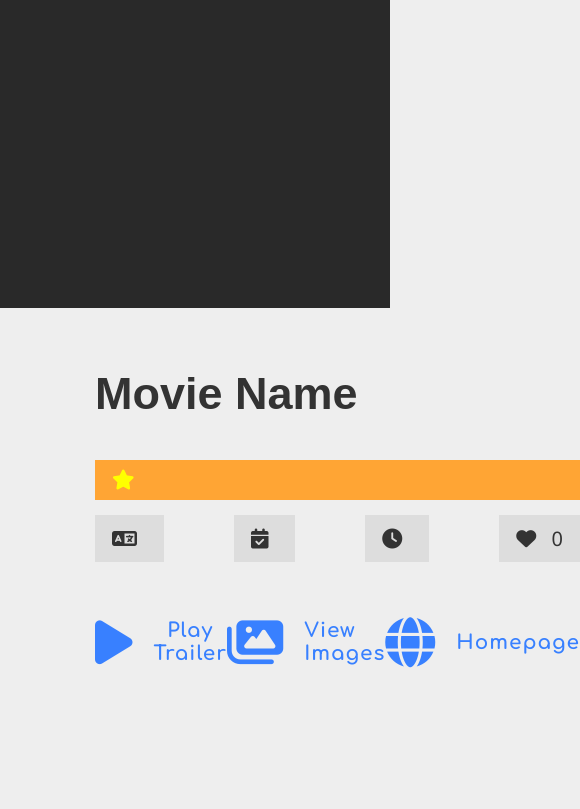
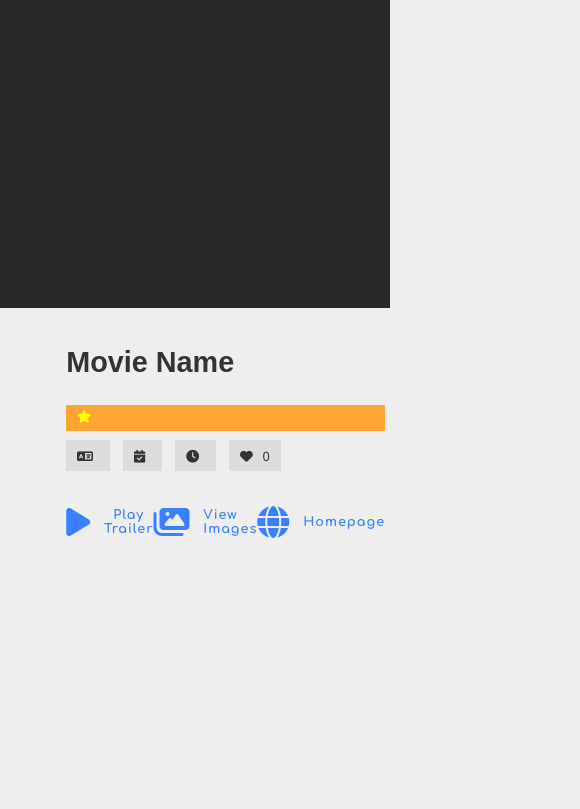
Before and after one commit to JagdishChopde20/Movie-Web, a website built with Parcel: page index.html in a window 390 px wide. Shown: the part 536-1345 px from the top of the page, 580 px wide, since content can reach past the window. Built offline with nearby package versions, Linux system fonts and the light colour scheme; no server answers; a web font is replaced by a local one.

Commit message:
media queries - breakpoints setup added.

```diff
--- a/index.html
+++ b/index.html
@@ -12,6 +12,7 @@
         href="https://fonts.googleapis.com/css2?family=Comfortaa:wght@300;400;500;600;700&family=Fahkwang:ital,wght@0,200;0,300;0,400;0,500;0,600;0,700;1,200;1,300;1,400;1,500;1,600;1,700&family=Great+Vibes&display=swap"
         rel="stylesheet">
     <script type="module" src="https://kit.fontawesome.com/3349b47671.js" crossorigin="anonymous"></script>
+    <link rel="stylesheet" href="https://cdnjs.cloudflare.com/ajax/libs/animate.css/4.1.1/animate.min.css" />
     <link rel="stylesheet" href="sass/main.scss">
     <script type="module" src="js/index.js"></script>
 </head>
@@ -49,7 +50,7 @@
         <section id="hero" class="hero">
             <div class="tagline">
                 <img class="img-movie-title">
-                <h1 id="tagline" class="tagline__text">LOADING...</h1>
+                <h1 id="tagline" class="tagline__text animate__animated animate__heartBeat">LOADING...</h1>
             </div>
         </section>
 
--- a/js/index.js
+++ b/js/index.js
@@ -140,6 +140,8 @@ const windowOnload = () => {
             if (data.images?.logos[0]?.file_path) {
                 const imgTitle = document.querySelector('.img-movie-title');
                 imgTitle.src = poster_baseurl + data.images.logos[0].file_path;
+                imgTitle.classList.add('animate__animated');
+                imgTitle.classList.add('animate__zoomInDown');
             }
         }
 
--- /dev/null
+++ b/sass/abstract/_media-queries.scss
@@ -0,0 +1,25 @@
+html {
+  @media only screen and (min-width: 1800px) {
+    --base-font-size: 75%; //1rem = 12, 12/16 = 75%
+  }
+
+  @media only screen and (max-width: $bp-xxl) { // <1400px
+    --base-font-size: 60% !important; //1rem = 9.6, 9.6/16 = 60%
+  }
+
+  @media only screen and (max-width: $bp-xl) { // <1200px
+    --base-font-size: 55% !important; //1rem = 8.8, 8.8/16 = 55%
+  }
+
+  @media only screen and (max-width: $bp-lg) { // <992px
+    --base-font-size: 50% !important; //1rem = 8, 8/16 = 50%
+  }
+
+  @media only screen and (max-width: $bp-md) { // <768px
+    --base-font-size: 45% !important; //1rem = 7.2, 7.2/16 = 45%
+  }
+
+  @media only screen and (max-width: $bp-sm) { // <576px
+    --base-font-size: 40% !important; //1rem = 6.4, 6.4/16 = 40%
+  }
+}
--- a/sass/abstract/_variables.scss
+++ b/sass/abstract/_variables.scss
@@ -12,11 +12,21 @@
   --color-light: #eeeeee;
   --color-accent1: #78e08f;
 
+  // BASE FONT SIZE
+  --base-font-size: 62.5%;
+
   // FONTS
   --font-head: "Fahkwang", sans-serif;
   --font-body: "Comfortaa", cursive;
   --font-cursive: "Great Vibes", cursive;
 }
+
+// RESPONSIVE BREAKPOINTS
+$bp-sm: 36em; // 576/16 = 36
+$bp-md: 48em; // 768/16 = 48
+$bp-lg: 62em; // 992/16 = 62
+$bp-xl: 75em; // 1200/16 = 75
+$bp-xxl: 87.5em; // 1400/16 = 87.5
 
 // COLORS
 // $color-text: #333;
--- a/sass/base/_reset.scss
+++ b/sass/base/_reset.scss
@@ -2,7 +2,7 @@ html {
     font-family: 'Segoe UI', Tahoma, Geneva, Verdana, sans-serif;
     color: var(--color-text);
     background-color: var(--color-light);
-    font-size: 62.5%;
+    font-size: var(--base-font-size);
     scroll-behavior: smooth;
 }
 
--- a/sass/layout/_navigation.scss
+++ b/sass/layout/_navigation.scss
@@ -21,10 +21,15 @@
     // border: 3px solid currentColor;
     border-radius: 5px;
     padding: 0.3rem 0.5rem;
+
+    @media only screen and (min-width: $bp-xl) and (max-width: $bp-xxl) { // 1200px - 1400px
+      max-width: 250px;
+    }
   }
 
   &__centerside {
     align-self: stretch;
+    flex-wrap: nowrap;
 
     & > a {
       display: inline-block;
@@ -45,6 +50,11 @@
 
     & > a:not(:last-child) {
       margin-right: 2.5rem;
+    }
+
+    @media only screen and (max-width: $bp-xl) {
+      // <1200px
+      display: none;
     }
   }
 
--- a/sass/main.scss
+++ b/sass/main.scss
@@ -18,3 +18,5 @@
 @import 'components/spinner';
 
 @import 'pages/home';
+
+@import 'abstract/media-queries';
--- a/sass/pages/_home.scss
+++ b/sass/pages/_home.scss
@@ -52,7 +52,7 @@
       .chips {
         display: flex;
         align-items: center;
-        justify-content: space-between;
+        // justify-content: space-between;
         flex-wrap: wrap;
       }
 
```
